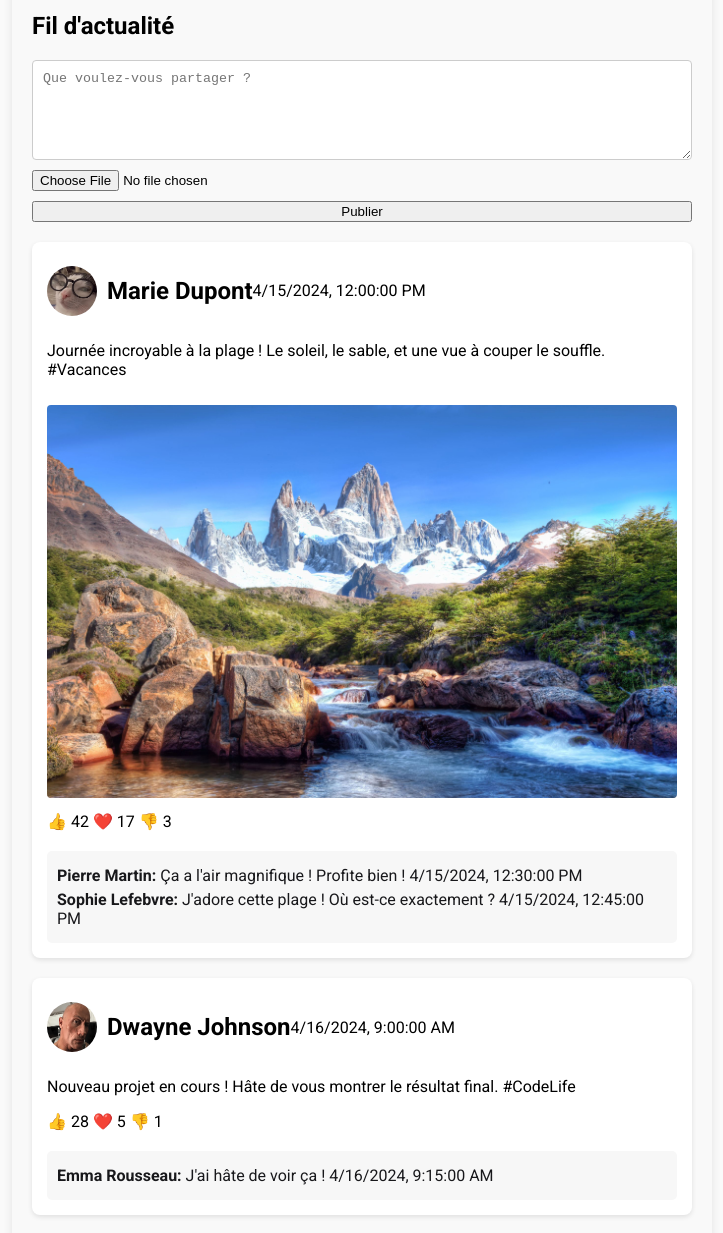
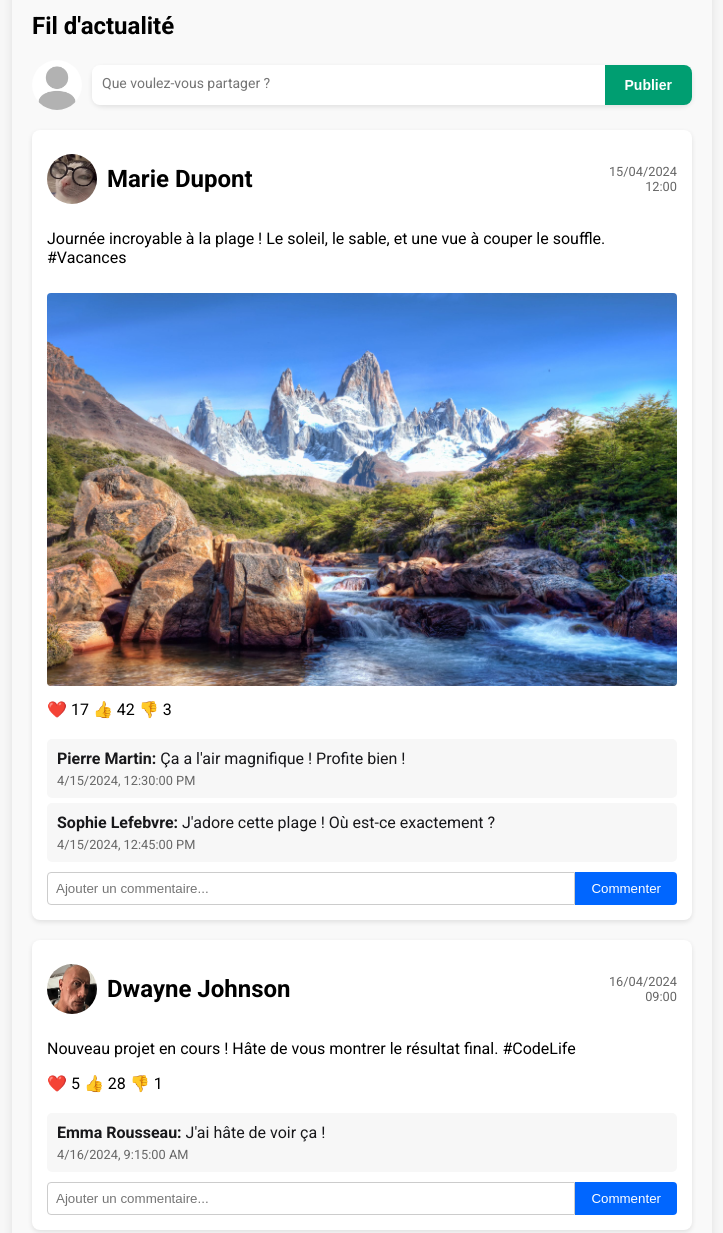
Before and after one commit to beauchard-nicolas/social-network, a plain HTML site: page index.html in a window 1280 px wide. Shown: the part 140-1373 px from the top of the page, without its empty margins (278-1001 px from the left). Drawn offline with Linux system fonts and the light colour scheme.

Commit message:
Amélioration visuel du feed et des posts
- Ajout du style et amélioration de la disposition de la section d'ajout de nouveau post
- Amélioration de l'affichage de la date et de l'heure du post et des commentaires
- Ajout d'un input et bouton prévu pour ajouter un commentaire à un post

```diff
--- a/css/components/feed.css
+++ b/css/components/feed.css
@@ -7,22 +7,53 @@
 	box-shadow: 0 2px 10px rgba(0, 0, 0, 0.1);
 }
 
-#new-post-form {
+#new-post-form-container {
 	display: flex;
-	flex-direction: column;
+	flex-direction: row;
 	margin-bottom: 20px;
 }
 
-#new-post-form textarea {
-	height: 100px;
-	margin-bottom: 10px;
-	padding: 10px;
-	border: 1px solid #ccc;
-	border-radius: 4px;
+#new-post-form-container img {
+	width: 50px;
+	height: 50px;
+	border-radius: 50%;
+	margin-right: 10px;
 }
 
-#new-post-form input[type="file"] {
-	margin-bottom: 10px;
+#new-post-form {
+	display: flex;
+	margin: auto;
+	background-color: white;
+	border-radius: 10px;
+	box-shadow: 0 2px 5px rgba(0, 0, 0, 0.1);
+	width: 100%;
+}
+
+#new-post-form textarea {
+	flex-grow: 1;
+	height: 40px;
+	padding: 10px;
+	border: none;
+	border-radius: 8px 0 0 8px;
+	resize: none;
+	font-family: inherit;
+	font-size: 14px;
+}
+
+#new-post-form button {
+	padding: 10px 20px;
+	background-color: var(--secondary);
+	color: white;
+	border: none;
+	border-radius: 0 8px 8px 0;
+	cursor: pointer;
+	transition: background-color 0.3s ease;
+	font-size: 14px;
+	font-weight: bold;
+}
+
+#new-post-form button:hover {
+	background-color: var(--secondary-dark);
 }
 
 .post {
@@ -36,6 +67,18 @@
 .post-header {
 	display: flex;
 	align-items: center;
+	position: relative;
+}
+
+.post-date {
+	position: absolute;
+	top: 20;
+	right: 0;
+	display: flex;
+	flex-direction: column;
+	align-items: flex-end;
+	font-size: 0.8em;
+	color: #666;
 }
 
 .author-avatar {
@@ -53,17 +96,51 @@
 
 .post-comments {
 	margin-top: 20px;
-	padding: 10px;
-	background-color: var(--muted-foreground);
 	color: var(--muted);
 	border-radius: 5px;
 }
 
 .comment {
 	margin: 5px 0;
+	background-color: var(--muted-foreground);
+	border-radius: 5px;
+	padding: 10px;
+}
+
+.comment-date {
+	font-size: 0.8em;
+	color: #666;
+	display: block;
+	margin-top: 5px;
 }
 
 .error {
-	color: red;
+	color: var(--destructive);
 	text-align: center;
 }
+
+.new-comment-form {
+	display: flex;
+	margin-top: 10px;
+}
+
+.new-comment-form input {
+	flex-grow: 1;
+	padding: 8px;
+	border: 1px solid #ccc;
+	border-radius: 4px 0 0 4px;
+}
+
+.new-comment-form button {
+	padding: 8px 16px;
+	background-color: var(--primary);
+	color: white;
+	border: none;
+	border-radius: 0 4px 4px 0;
+	cursor: pointer;
+	transition: background-color 0.3s ease;
+}
+
+.new-comment-form button:hover {
+	background-color: var(--primary-dark);
+}
--- a/css/style.css
+++ b/css/style.css
@@ -15,8 +15,10 @@
 	--input: hsl(215, 0%, 23.85%);
 	--primary: hsl(216, 100%, 50%);
 	--primary-foreground: hsl(0, 0%, 100%);
-	--secondary: hsl(0, 0%, 98.04%);
+	--primary-dark: hsl(216, 100%, 42%);
+	--secondary: hsl(163, 100%, 31%);
 	--secondary-foreground: hsl(229, 0%, 0%);
+	--secondary-dark: hsl(163, 100%, 25%);
 	--accent: hsl(228, 23.26%, 16.86%);
 	--accent-foreground: hsl(229, 23%, 77%);
 	--destructive: hsl(358.16, 68.78%, 53.53%);
@@ -47,6 +49,6 @@ body {
 	flex: 1; /* Permet au conteneur principal de prendre tout l'espace disponible */
 	margin-top: 5em;
 	padding: 2em 0px;
-	background-color: var(--secondary);
+	background-color: var(--muted-foreground);
 	border-radius: 0.5em;
 }
--- a/js/feed.js
+++ b/js/feed.js
@@ -3,6 +3,9 @@ export function initFeed() {
   loadPosts();
   // setupPostInteractions();
 }
+
+// Variable globale pour stocker les posts actuels
+let currentPosts = [];
 
 // Charge les posts depuis le fichier JSON
 async function loadPosts() {
@@ -11,12 +14,12 @@ async function loadPosts() {
     const data = await response.json();
 
     // Extraction du tableau de posts
-    const posts = data.posts || [];
+    currentPosts = data.posts || [];
 
-    if (posts.length === 0) {
+    if (currentPosts.length === 0) {
       displayError('Aucun post à afficher.');
     } else {
-      displayPosts(posts);
+      displayPosts(currentPosts);
     }
   } catch (error) {
     console.error('Erreur lors du chargement des posts:', error);
@@ -40,31 +43,44 @@ function createPostElement(post) {
   const postElement = document.createElement('div');
   postElement.className = 'post';
 
+  const date = new Date(post.createdAt);
+  const formattedDate = `${date.getDate().toString().padStart(2, '0')}/${(date.getMonth() + 1).toString().padStart(2, '0')}/${date.getFullYear()}`;
+  const formattedTime = `${date.getHours().toString().padStart(2, '0')}:${date.getMinutes().toString().padStart(2, '0')}`;
+
   // Construction du HTML pour le post
   postElement.innerHTML = `
       <div class="post-header">
           <img src="${post.authorAvatar}" alt="${post.author}" class="author-avatar">
           <h2>${post.author}</h2>
-          <span>${new Date(post.createdAt).toLocaleString()}</span>
+          <div class="post-date">
+              <span class="date">${formattedDate}</span>
+              <span class="time">${formattedTime}</span>
+          </div>
       </div>
       <p>${post.content}</p>
       ${post.image ? `<img src="${post.image}" alt="Post image" class="post-image">` : ''}
       <div class="post-stats">
+          <span>❤️ ${post.reactions.loves}</span>
           <span>👍 ${post.reactions.likes}</span>
-          <span>❤️ ${post.reactions.loves}</span>
           <span>👎 ${post.reactions.dislikes}</span>
       </div>
       <div class="post-comments">
           ${post.comments.map(comment => `
               <div class="comment">
                   <strong>${comment.author}:</strong> ${comment.content}
-                  <span>${new Date(comment.createdAt).toLocaleString()}</span>
+                  <span class="comment-date">${new Date(comment.createdAt).toLocaleString()}</span>
               </div>
           `).join('')}
       </div>
+      <form class="new-comment-form">
+          <input type="text" placeholder="Ajouter un commentaire..." required>
+          <button type="submit">Commenter</button>
+      </form>
   `;
+
   return postElement;
 }
+
 
 // Affiche un message d'erreur dans le conteneur
 function displayError(message) {
--- a/templates/feed.html
+++ b/templates/feed.html
@@ -1,9 +1,11 @@
 <section id="feed">
 	<h1>Fil d'actualité</h1>
-	<form id="new-post-form">
-		<textarea placeholder="Que voulez-vous partager ?" required></textarea>
-		<input type="file" id="post-image" accept="image/*" />
-		<button type="submit">Publier</button>
-	</form>
+	<div id="new-post-form-container">
+		<img src="/img/profiles/default.jpg" alt="Avatar" />
+		<form id="new-post-form" class="new-post-form">
+			<textarea placeholder="Que voulez-vous partager ?" required></textarea>
+			<button type="submit">Publier</button>
+		</form>
+	</div>
 	<div id="post-container"></div>
 </section>
```
